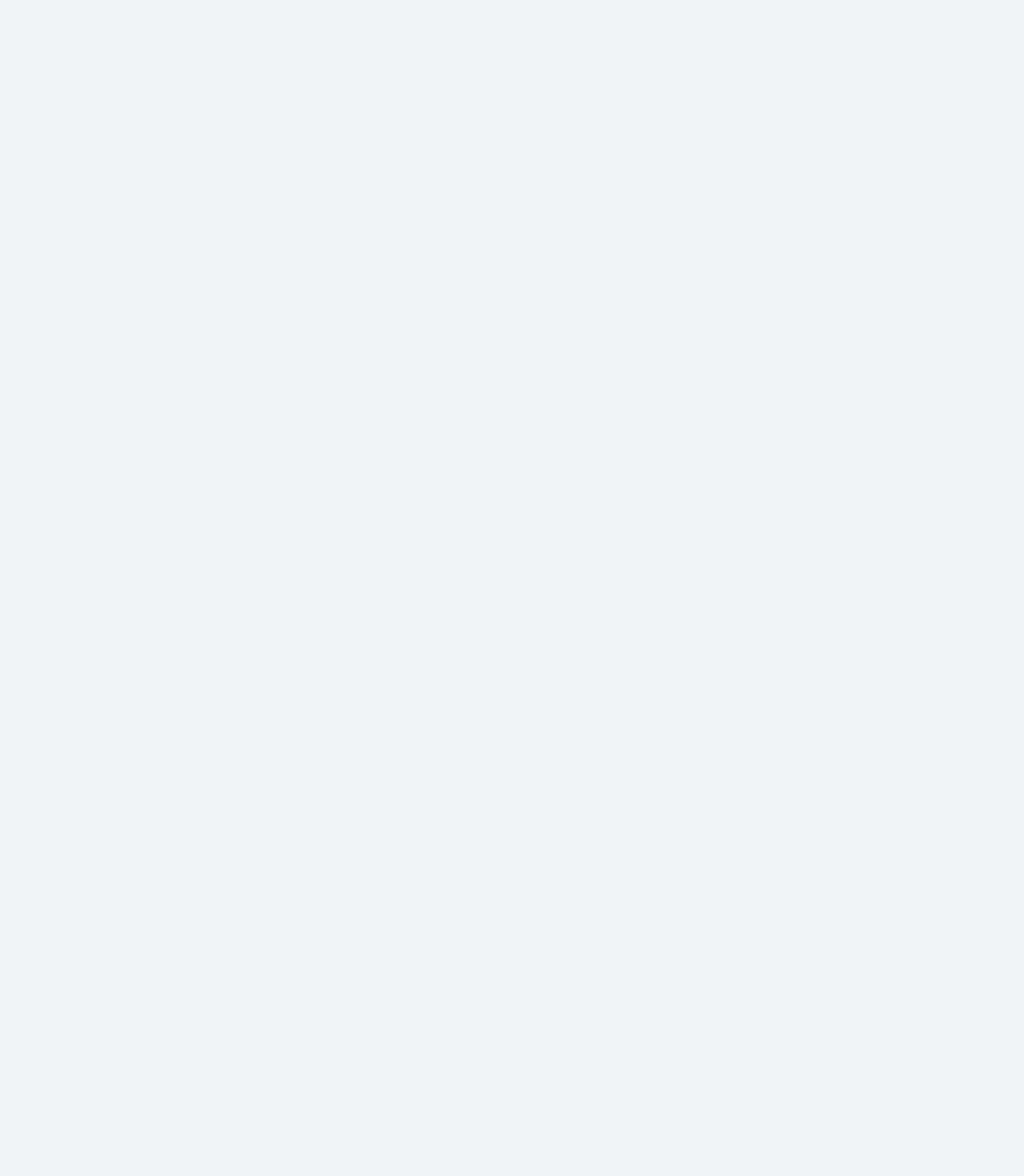
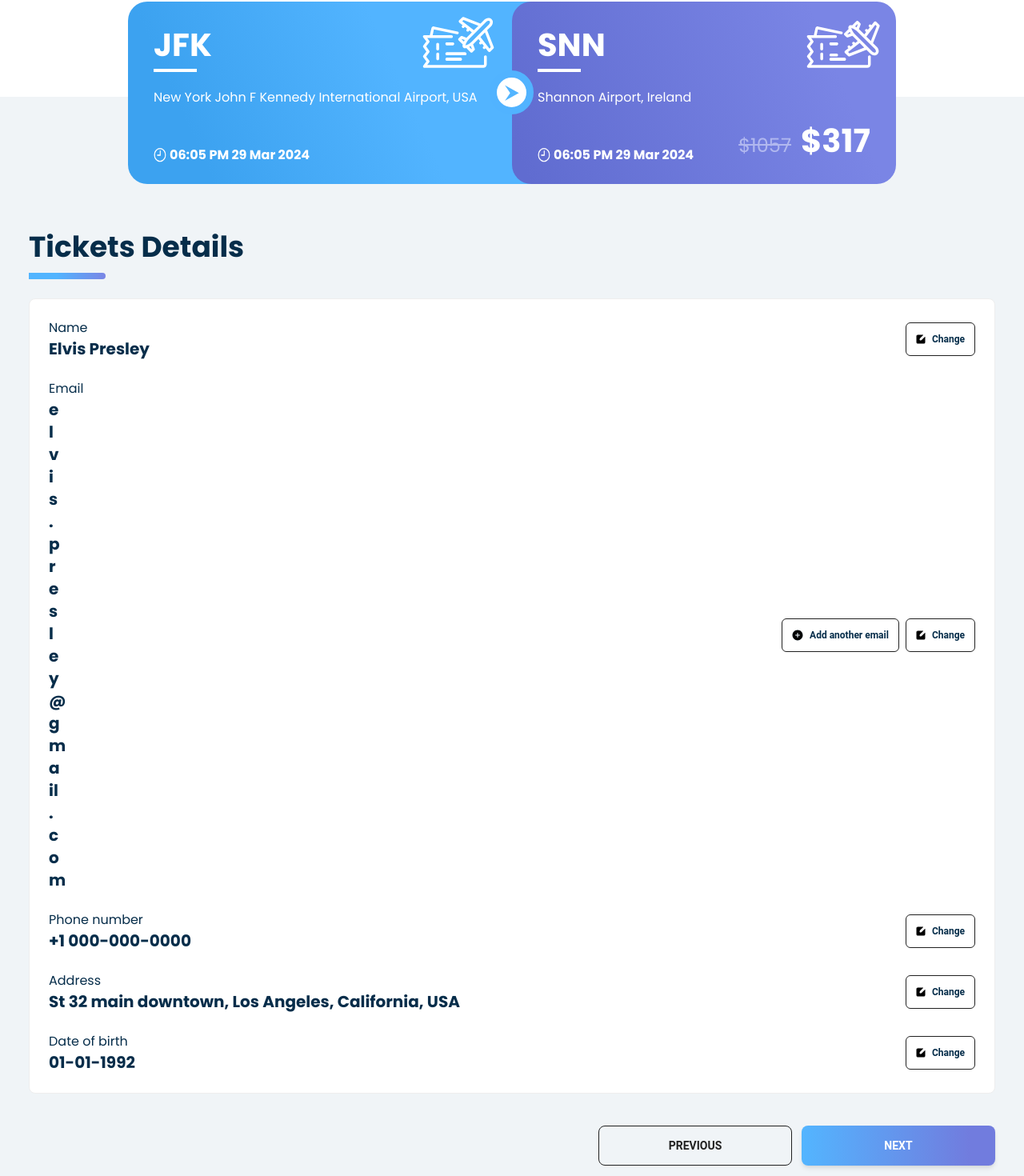
Before and after one commit to topstar210/SWAPPS-APP, a React (Create React App) app: page /ticket-details in a window 1280 px wide. Before the commit this address had no page. Shown: the part 262-1732 px from the top of the page at 80% size. Before the commit the page ends 800 px from the top, so only its background shows below. Built offline with nearby package versions, Linux system fonts and the light colour scheme.

Commit message:
complete ticketDetails page

```diff
--- a/src/App.tsx
+++ b/src/App.tsx
@@ -13,6 +13,8 @@ import Search from "pages/search/Search";
 import Ticket from "pages/book/Ticket";
 import AuthToBook from "pages/book/AuthToBook";
 import Payment from "pages/book/Payment";
+import TicketDetails from "pages/book/TicketDetails";
+import Successful from "pages/book/Successful";
 
 function App() {
   return (
@@ -30,6 +32,8 @@ function App() {
         <Route path="/ticket" element={<Ticket />} />
         <Route path="/auth-to-book" element={<AuthToBook />} />
         <Route path="/payment" element={<Payment />} />
+        <Route path="/ticket-details" element={<TicketDetails />} />
+        <Route path="/ticket-success" element={<Successful />} />
       </Routes>
     </div>
   );
--- a/src/pages/book/Payment.tsx
+++ b/src/pages/book/Payment.tsx
@@ -125,7 +125,7 @@ const Payment = () => {
                         <Button onClick={() => navigate('/ticket')} variant="outlined" size="lg" className="w-1/2 text-center">
                             Previous
                         </Button>
-                        <Button size="lg" className="w-1/2 text-center bg-btn-primary">
+                        <Button onClick={() => navigate('/ticket-details')} size="lg" className="w-1/2 text-center bg-btn-primary">
                             Next
                         </Button>
                     </div>
--- a/src/pages/book/Block.tsx
+++ b/src/pages/book/Successful.tsx
@@ -2,7 +2,7 @@ import Header from "components/Header";
 import Footer from "components/Footer";
 import BookHeader from "./components/BookHeader";
 
-const Block = () => {
+const Successful = () => {
     return (
         <div>
             <Header />
@@ -14,4 +14,4 @@ const Block = () => {
     )
 }
 
-export default Block;
+export default Successful;
--- /dev/null
+++ b/src/pages/book/TicketDetails.tsx
@@ -0,0 +1,110 @@
+import { useNavigate } from "react-router-dom";
+import { Button } from "@material-tailwind/react";
+
+import Header from "components/Header";
+import Footer from "components/Footer";
+import BookHeader from "./components/BookHeader";
+
+const TicketDetails = () => {
+    const navigate = useNavigate();
+
+    return (
+        <div>
+            <Header />
+            <BookHeader />
+
+            <div className="max-w-screen-xl mx-auto px-5 xl:px-0 pt-10 mb-20">
+                <div className="text-4xl font-[900] mb-6">
+                    Tickets Details
+                    <div className="bg-hr w-24 h-2 rounded-r-lg my-3"></div>
+                </div>
+
+                <div className="rounded-lg border border-slate-300 p-6 bg-white">
+                    <div className="flex justify-between items-center gap-3 mb-6">
+                        <div className="w-5/6">
+                            <div className="">Name</div>
+                            <div className="text-xl font-bold">Elvis Presley</div>
+                        </div>
+                        <Button
+                            variant="outlined"
+                            className="flex justify-center items-center normal-case px-3 sm:px-auto gap-2 rounded-md text-dark-green">
+                            <img src="/icons/edit.svg" alt="edit" />
+                            <div className="md:block hidden">Change</div>
+                        </Button>
+                    </div>
+                    <div className="flex justify-between items-center gap-3 mb-6">
+                        <div className="w-4 /6">
+                            <div className="">Email</div>
+                            <div className="text-xl font-bold break-words">elvis.presley@gmail.com</div>
+                        </div>
+                        <div className="flex gap-2">
+                            <Button
+                                variant="outlined"
+                                className="flex justify-center items-center normal-case px-3 sm:px-auto gap-2 rounded-md text-dark-green">
+                                <img src="/icons/add.svg" alt="edit" />
+                                <div className="md:block hidden">Add another email</div>
+                            </Button>
+                            <Button
+                                variant="outlined"
+                                className="flex justify-center items-center normal-case px-3 sm:px-auto gap-2 rounded-md text-dark-green">
+                                <img src="/icons/edit.svg" alt="edit" />
+                                <div className="md:block hidden">Change</div>
+                            </Button>
+                        </div>
+                    </div>
+                    <div className="flex justify-between items-center gap-3 mb-6">
+                        <div className="w-5/6">
+                            <div className="">Phone number</div>
+                            <div className="text-xl font-bold">+1 000-000-0000</div>
+                        </div>
+                        <Button
+                            variant="outlined"
+                            className="flex justify-center items-center normal-case px-3 sm:px-auto gap-2 rounded-md text-dark-green">
+                            <img src="/icons/edit.svg" alt="edit" />
+                            <div className="md:block hidden">Change</div>
+                        </Button>
+                    </div>
+                    <div className="flex justify-between items-center gap-3 mb-6">
+                        <div className="w-5/6">
+                            <div className="">Address</div>
+                            <div className="text-xl font-bold">St 32 main downtown, Los Angeles, California, USA</div>
+                        </div>
+                        <Button
+                            variant="outlined"
+                            className="flex justify-center items-center normal-case px-3 sm:px-auto gap-2 rounded-md text-dark-green">
+                            <img src="/icons/edit.svg" alt="edit" />
+                            <div className="md:block hidden">Change</div>
+                        </Button>
+                    </div>
+                    <div className="flex justify-between items-center gap-3">
+                        <div className="w-5/6">
+                            <div className="">Date of birth</div>
+                            <div className="text-xl font-bold">01-01-1992</div>
+                        </div>
+                        <Button
+                            variant="outlined"
+                            className="flex justify-center items-center normal-case px-3 sm:px-auto gap-2 rounded-md text-dark-green">
+                            <img src="/icons/edit.svg" alt="edit" />
+                            <div className="md:block hidden">Change</div>
+                        </Button>
+                    </div>
+                </div>
+
+                <div className="flex justify-end my-10">
+                    <div className="flex gap-3">
+                        <Button onClick={() => navigate('/payment')} variant="outlined" size="lg" className="sm:w-[242px] mb-6 text-center">
+                            Previous
+                        </Button>
+                        <Button onClick={() => navigate('/ticket-success')} size="lg" className="sm:w-[242px] mb-6 text-center bg-btn-primary">
+                            Next
+                        </Button>
+                    </div>
+                </div>
+            </div>
+
+            <Footer />
+        </div>
+    )
+}
+
+export default TicketDetails;
--- a/src/pages/book/components/BookHeader.tsx
+++ b/src/pages/book/components/BookHeader.tsx
@@ -9,7 +9,7 @@ const BookHeader = () => {
                         <div className="lg:w-2/3 px-8 py-6 bg-flight-up-place bg-[right_1rem_top] bg-no-repeat">
                             <div className="text-[30px] sm:text-[40px] font-bold">JFK</div>
                             <div className="h-1 w-[54px] bg-white"></div>
-                            <div className="mt-3 lg:mt-5 mb-9 lg:mb-12">New York John F Kennedy International Airport, USA</div>
+                            <div className="mt-3 lg:mt-5 mb-4 sm:mb-9 lg:mb-12">New York John F Kennedy International Airport, USA</div>
                             <div className="flex gap-1 items-center font-bold">
                                 <img src="/icons/clock-white.svg" className="w-4" alt="" />
                                 06:05 PM 29 Mar 2024
--- a/tailwind.config.js
+++ b/tailwind.config.js
@@ -32,13 +32,11 @@ module.exports = withMT({
         "bestthing": "url('../public/images/bestthing.png')",
       },
       colors: {
-        'purple': '#7A85E6'
+        'purple': '#7A85E6',
+        'cover': "#00000082",
+        'dark-green': "#062D4A"
       }
     },
-    colors:{
-      'cover': "#00000082",
-      'dark-green': "#062D4A"
-    }
   },
   plugins: [],
 });
```
Also changed, not shown: public/icons/add.svg (added), public/icons/edit.svg (added).
